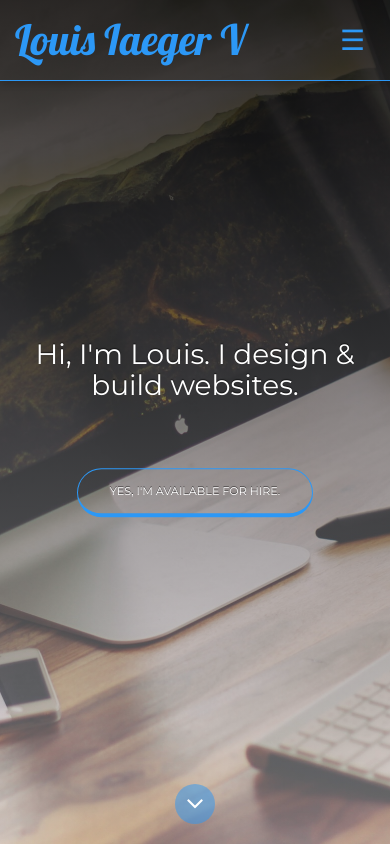
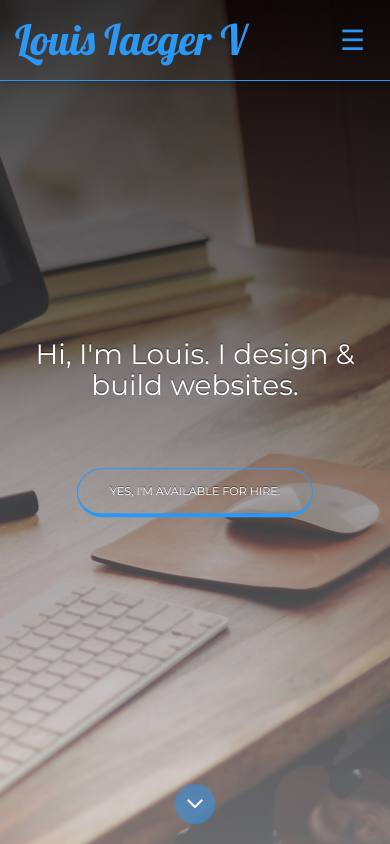
Before and after one commit to louisiaegerv/louisiaegerv.github.io, a website: page index.html in a window 390 px wide. Shown: the top 844 px of the page. Drawn offline with nearby package versions, Linux system fonts and the light colour scheme.

Commit message:
Add fallback hero img for mobile

```diff
--- a/style/style2.css
+++ b/style/style2.css
@@ -81,7 +81,8 @@ header {
   background-size: cover;
   position: relative;
   text-align: center;
-  transition: all 0.3s ease; }
+  transition: all 0.3s ease;
+	background-image: url('../desk-sm.jpg'); }
   #jumbo .jumboContentContainer {
     position: absolute;
     top: 45%;
@@ -273,6 +274,9 @@ header {
     padding: 0; } }
 
 @media screen and (max-width: 500px) {
+	#jumbo {
+		background-position: right;
+	}
   #jumbo .jumboContentContainer h1 {
     font-size: 2em; }
   #jumbo .jumboContentContainer a {
```
Also changed, not shown: desk-sm.jpg (added).
